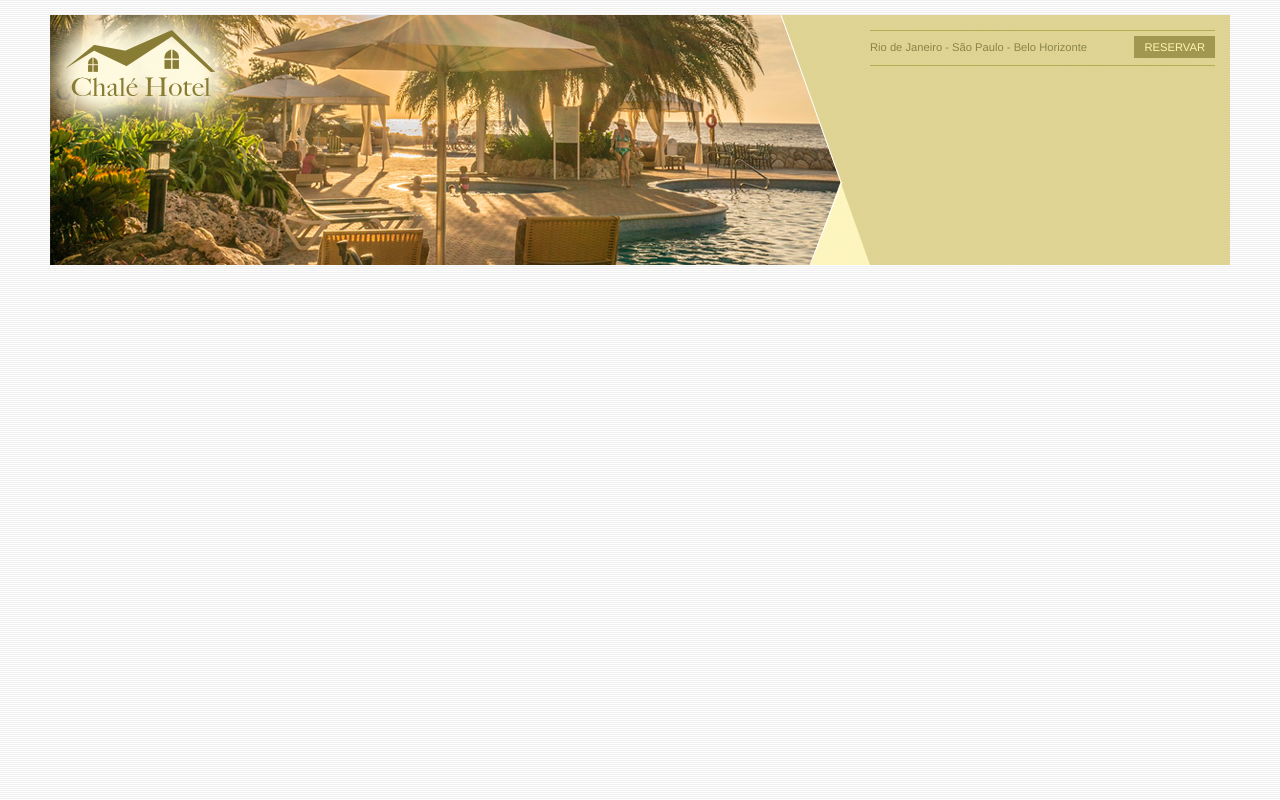
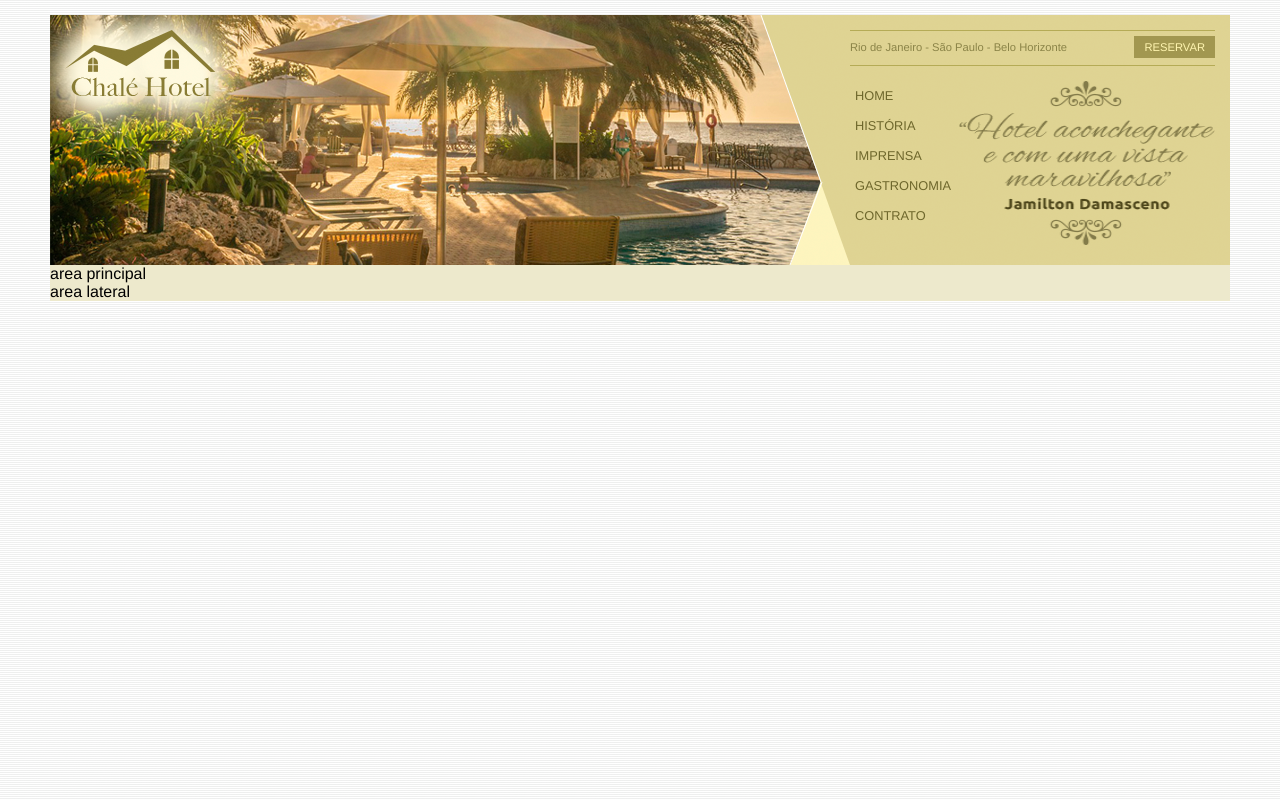
Before and after one commit to riquelmyhsilva/chale-hotel, a plain HTML site: page public/index.html in a window 1280 px wide. Drawn offline with Linux system fonts and the light colour scheme.

Commit message:
feat: Class #3 Project: chale-hotel

```diff
--- a/public/css/style.css
+++ b/public/css/style.css
@@ -13,6 +13,10 @@ body {
 
 a {
 	text-decoration: none;
+}
+
+ul {
+	list-style: none;
 }
 
 #container {
@@ -53,7 +57,7 @@ a {
 #area-menu {
 	position: absolute;
 	background: url(../img/topo-imagem-lateral.png);
-	width: 450px;
+	width: 470px;
 	height: 250px;
 	top: 0;
 	right: 0;
@@ -87,3 +91,33 @@ a.reserva {
 		padding: 5px 10px;
 		float: right;
 }
+
+/* nav bar */
+
+#menu {
+	margin-top: 15px;
+}
+
+ul#navegacao {
+	float: left;
+
+}
+
+ul#navegacao a {
+	text-transform: uppercase;
+	font-size: 0.8em;
+	padding: 5px;
+	color: #6e672c;
+	line-height: 30px;
+}
+
+ul#navegacao a:hover {
+	background: #fdf6be;
+}
+
+
+.depoimento {
+	width: 256px;
+	height: 164px;
+	float: right;
+}
--- a/public/index.html
+++ b/public/index.html
@@ -26,10 +26,33 @@
 						<a class="reserva" href="">Reservar</a>
 						<div style="clear: both;"></div>
 					</div>
+
+					<div id="menu">
+						<ul id="navegacao">
+							<li><a href="">Home</a></li>
+							<li><a href="">História</a></li>
+							<li><a href="">Imprensa</a></li>
+							<li><a href="">Gastronomia</a></li>
+							<li><a href="">Contrato</a></li>
+						</ul>
+
+						<img class="depoimento" src="img/depoimento.png">
+
+					</div>
 				</div>
 			</div><!--end/area-menu-->
 
 		</div><!--end/topo-->
+
+		<div id="area-principal">
+			area principal
+		</div>
+
+		<div id="area-lateral">
+			area lateral
+		</div>
+
+
 	</div><!--end/container-->
 
 </body>
```
